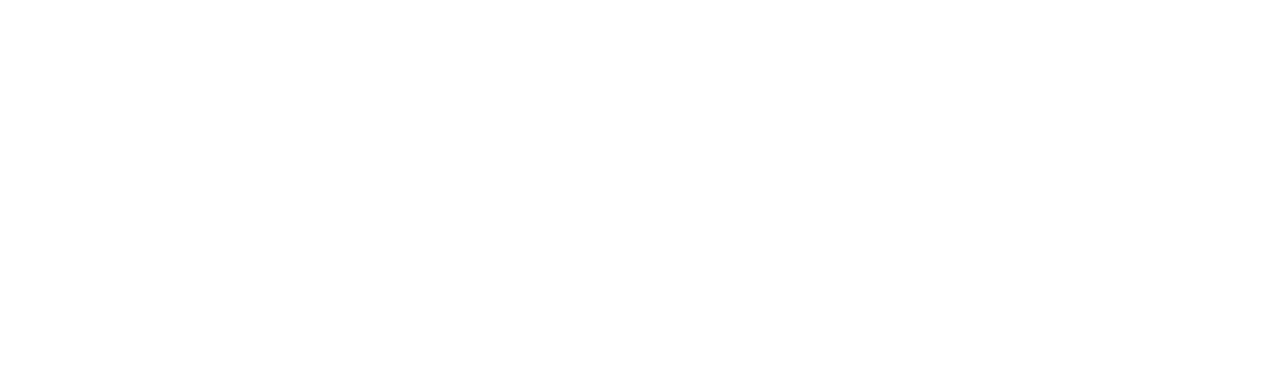
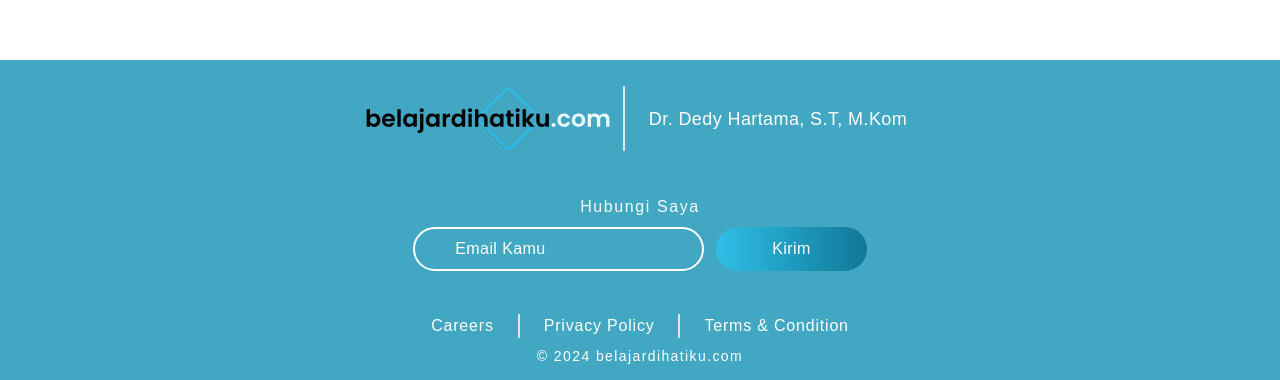
Before and after one commit to Fullstack-collaboration/Belajar-Dihatiku, a Next.js app: page /documents/pendidikan in a window 1280 px wide. Shown: the part 900-1280 px from the top of the page. Before the commit the page ends 800 px from the top, so only its background shows below. Built offline with nearby package versions, Linux system fonts and the light colour scheme; no server answers.

Commit message:
fix all navbar

```diff
--- /dev/null
+++ b/app/documents/[id]/layout.jsx
@@ -0,0 +1,17 @@
+import Footer from "@/components/Footer";
+import Navbar from "@/components/Navbar";
+
+const Layout = ({ children }) => {
+
+  return (
+    <div>
+      <Navbar />
+        <div className="min-h-screen">
+            {children}
+        </div>
+      <Footer />
+    </div>
+  );
+}
+
+export default Layout
--- a/app/documents/[id]/page.jsx
+++ b/app/documents/[id]/page.jsx
@@ -59,7 +59,7 @@
 
   return (
     <>
-      <Navbar />
+      {/* <Navbar /> */}
       <div className="max-w-6xl mx-auto mt-16 p-10 rounded-md bg-white shadow-[0_4px_20px_0_rgba(135,206,235,0.6)]">
         <h1 className="flex justify-center text-2xl font-bold text-black mb-8">{document.title}</h1>
 
```
